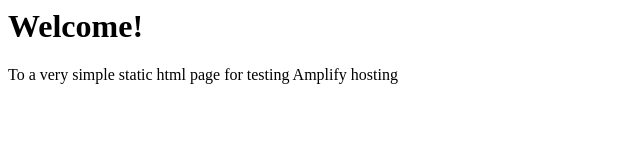
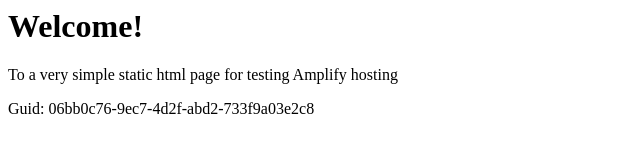
Before and after one commit to aws-aemilia-nrt/Github-PR-Commit-Integration-Test-DoNotTouch-v1-preprod-ap-northeast-1, a website: page src/index.html in a window 1280 px wide. Shown: the whole page, without its empty margins (0-640 px from the left). Drawn offline with Linux system fonts and the light colour scheme.

Commit message:
commit from integ tests

```diff
--- a/src/index.html
+++ b/src/index.html
@@ -1,3 +1,5 @@
+
+
 <html lang="en">
 
 <head>
@@ -10,6 +12,6 @@
 <body>
     <h1>Welcome!</h1>
     <p>To a very simple static html page for testing Amplify hosting</p>
-</body>
+    <p>Guid: 06bb0c76-9ec7-4d2f-abd2-733f9a03e2c8</p></body>
 
 </html>
```
